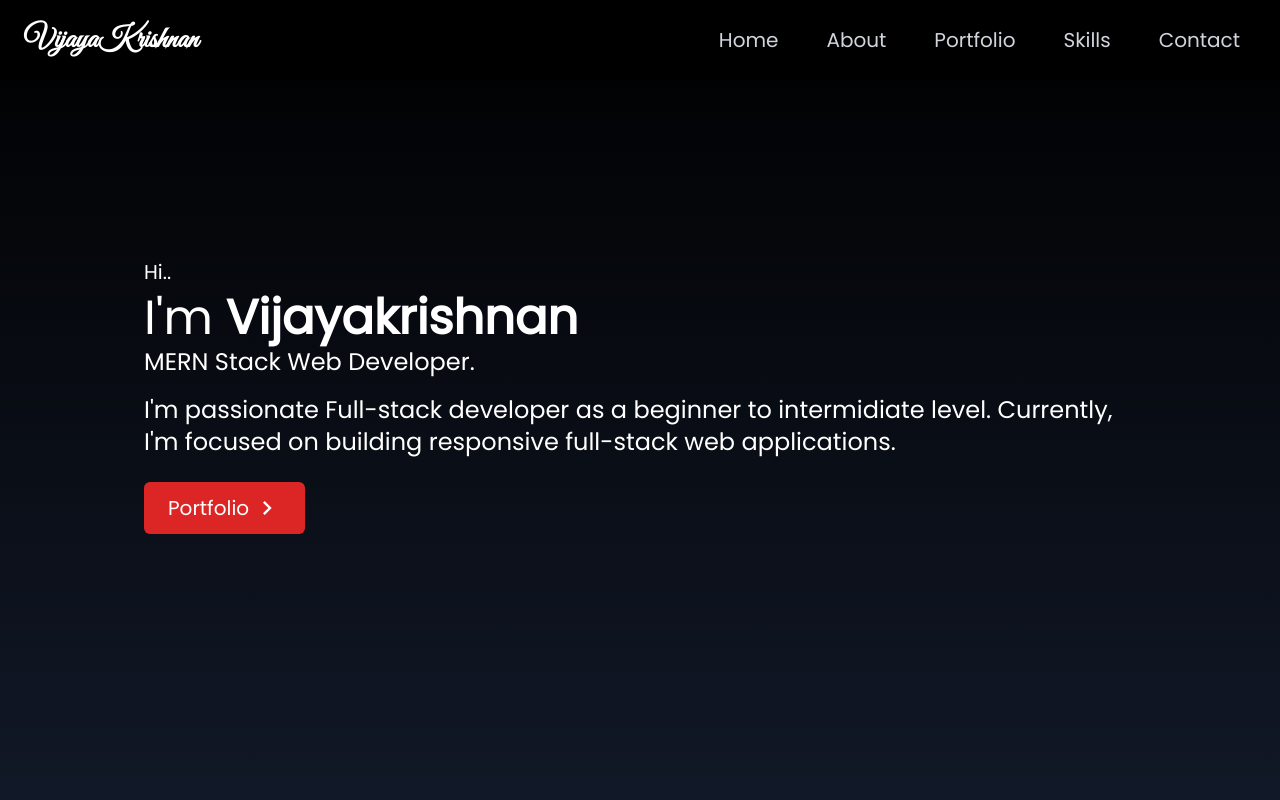
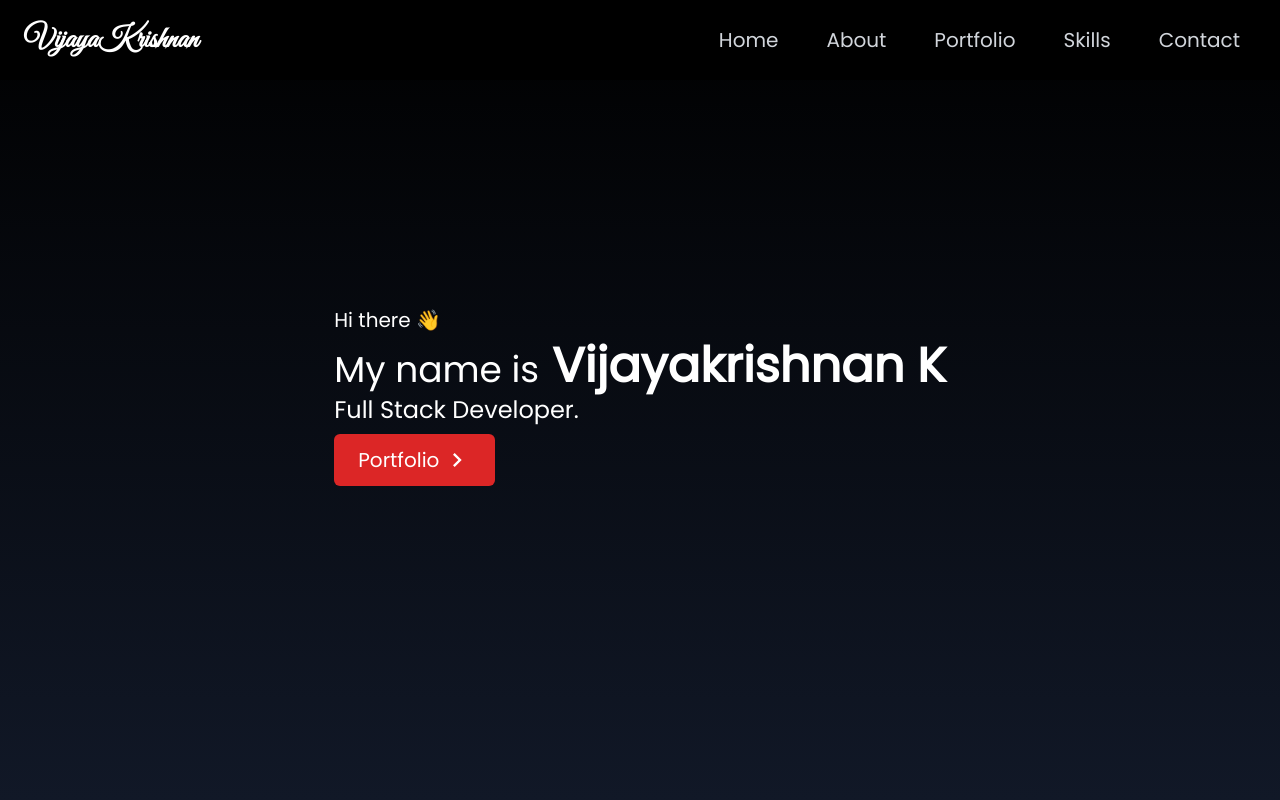
Before and after one commit to kvijayakrishnan/new-portfolio, a React (Create React App) app: page / in a window 1280 px wide. Shown: the top 800 px of the page. Built offline with nearby package versions, Linux system fonts and the light colour scheme.

Commit message:
added word graphics in home

```diff
--- a/src/components/Home.jsx
+++ b/src/components/Home.jsx
@@ -4,9 +4,20 @@ import {MdOutlineKeyboardArrowRight} from 'react-icons/md'
 import {Link} from 'react-scroll'
 
 const Home = () => {
+    const [word, setWord] =useState('Frontend')
 
+    useEffect(() =>{
+        const words = ['Frontend', 'Backend', 'Full Stack']
+        let index= 0
 
+        const interval = setInterval(() =>{
+            setWord(words[index]);
+            index = (index + 1) % words.length;
+        },1000);
 
+        return () => clearInterval(interval)
+
+    },[])
 
 
 
@@ -16,15 +27,14 @@ const Home = () => {
         className='h-screen w-full bg-gradient-to-b from-black to-gray-900'>
         <div className='max-w-screen-lg mx-auto flex flex-col items-center justify-center h-full px-4 md:flex-row'>
             <div className='flex flex-col justify-center h-full'>
-                <h6 className="text-xl sm:text-xl font-bold text-white max-md:mt-40 font-thin">
-                    Hi..
-                </h6>
-                <h2 className='text-3xl sm:text-5xl font-bold text-white mt-2'> <span className='font-thin'> I'm</span>  Vijayakrishnan</h2>
-                <h2 className='text-3xl sm:text-2xl font-bold text-white mt-1 font-thin'>MERN Stack Web Developer.</h2>
-                <h5 className='text-white font-light text-2xl py-4  font-thin'> I'm passionate Full-stack developer as a beginner to intermidiate level.
-                    Currently, I'm focused on building responsive full-stack web
-                    applications.
-                </h5>
+                <h1 className="text-xl sm:text-xl font-bold text-white max-md:mt-40 font-thin">
+                    Hi there 👋
+                </h1>
+                <h2 className='text-3xl sm:text-5xl font-bold text-white mt-2'> <span className='font-thin text-4xl'> My name is</span>  Vijayakrishnan K</h2>
+                <h2 className='text-3xl sm:text-2xl font-bold text-white mt-1 font-thin'>{word} Developer.</h2>
+                {/* <h5 className='text-white font-light text-2xl py-4  font-thin'> Passionate full-stack developer.
+                currently focused on building responsive full-stack web applications
+                </h5> */}
                 {/* <div>{text}</div> */}
                 <div>
                     <Link
```
